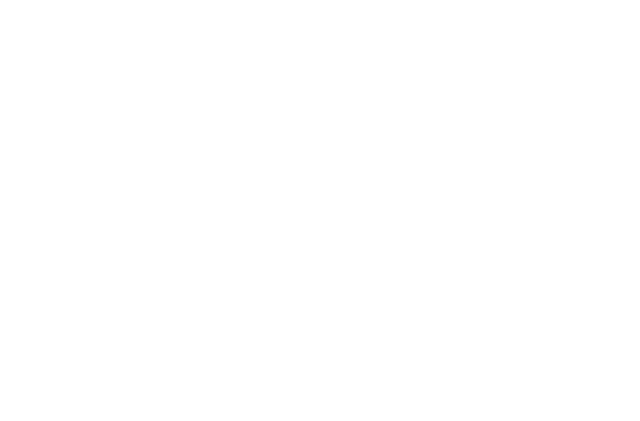
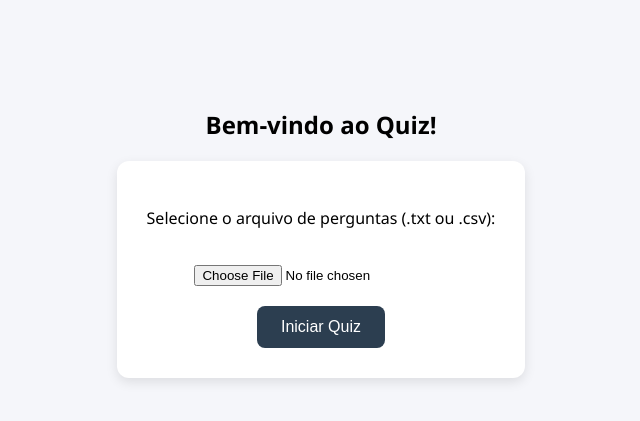
Before and after one commit to carloseduardonasgarcia-max/quizt-es, a Flask app: page / in a window 1280 px wide. Before the commit the part shown is empty. Shown: the top 421 px of the page, without its empty margins (319-959 px from the left). Run offline with Flask 3, Linux system fonts and the light colour scheme; parts of the project's set-up code (start-up, migrations or seed data) failed here and were passed over.

Commit message:
Update index.html

```diff
--- a/templates/index.html
+++ b/templates/index.html
@@ -1,12 +1,24 @@
 <!DOCTYPE html>
-<html lang="">
-  <head>
-    <meta charset="utf-8">
-    <title></title>
-  </head>
-  <body>
-    <header></header>
-    <main></main>
-    <footer></footer>
-  </body>
+<html lang="pt">
+<head>
+    <meta charset="UTF-8">
+    <meta name="viewport" content="width=device-width, initial-scale=1.0">
+    <title>Quiz - Upload</title>
+    <style>
+        body { font-family: 'Segoe UI', sans-serif; background: #f5f6fa; text-align: center; padding-top: 80px; }
+        form { background: white; padding: 30px; border-radius: 12px; display: inline-block; box-shadow: 0 4px 12px rgba(0,0,0,0.1); }
+        input[type=file] { margin: 20px 0; }
+        button { background: #2c3e50; color: white; border: none; padding: 12px 24px; border-radius: 8px; cursor: pointer; font-size: 16px; }
+        button:hover { background: #3498db; }
+    </style>
+</head>
+<body>
+    <h2>Bem-vindo ao Quiz!</h2>
+    <form method="POST" enctype="multipart/form-data">
+        <p>Selecione o arquivo de perguntas (.txt ou .csv):</p>
+        <input type="file" name="arquivo" accept=".txt,.csv" required>
+        <br>
+        <button type="submit">Iniciar Quiz</button>
+    </form>
+</body>
 </html>
```
